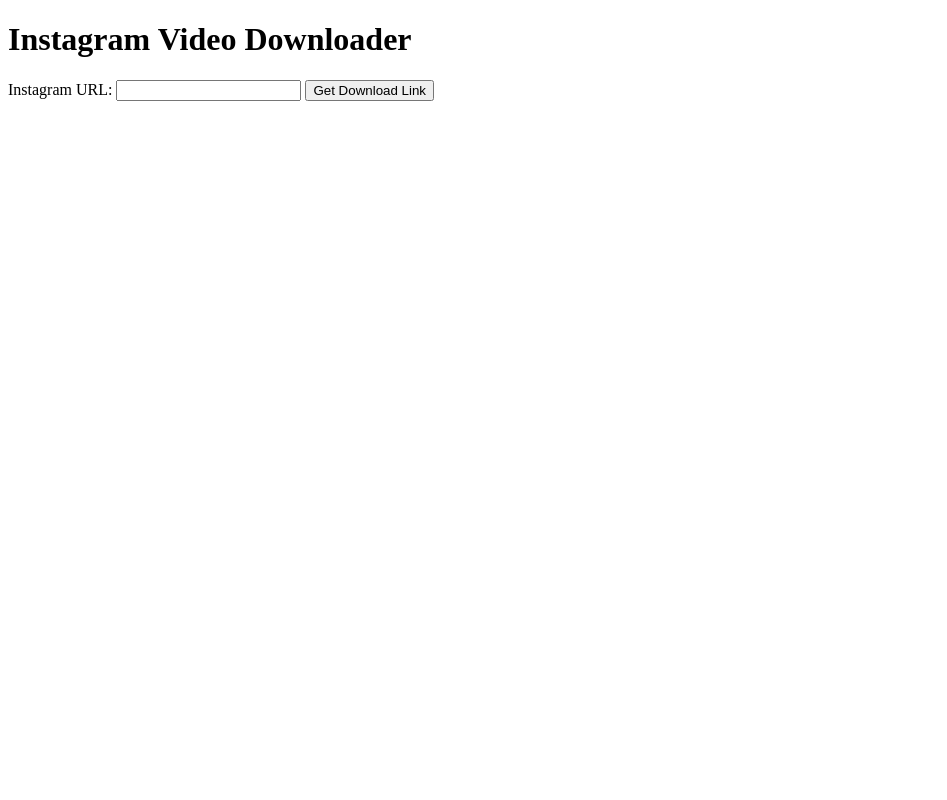
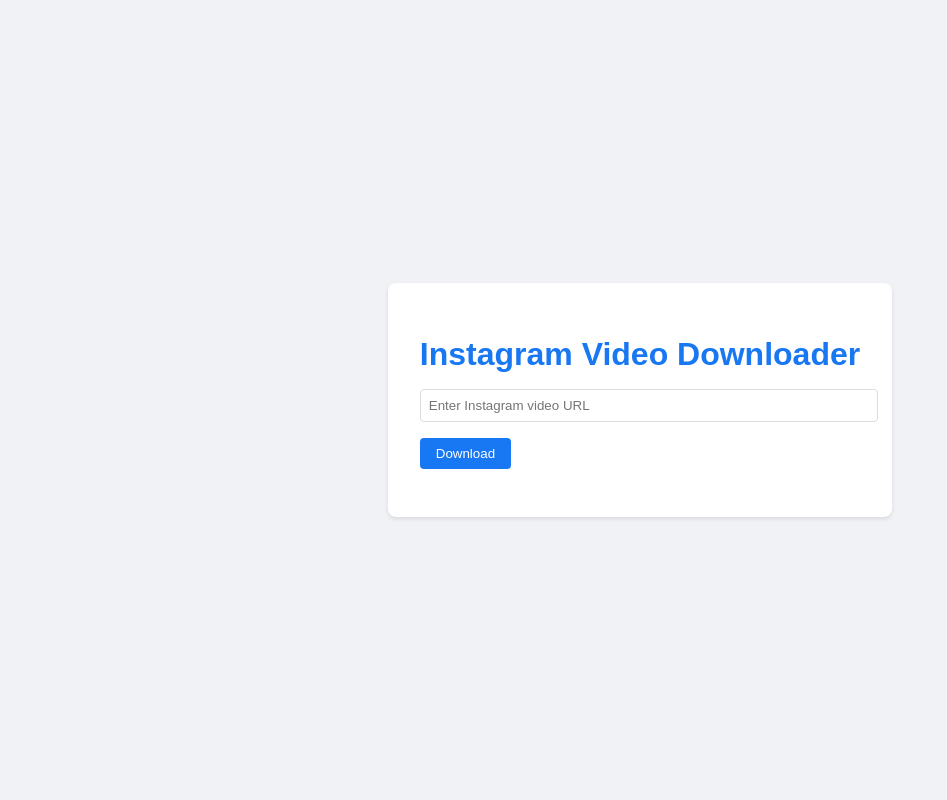
Before and after one commit to Drone181/pagina_python, a Flask app: page / in a window 1280 px wide. Shown: the whole page, without its empty margins (0-947 px from the left). Run offline with Flask 3, Linux system fonts and the light colour scheme.

Commit message:
act_3.0
another big reimplementation

```diff
--- a/app.py
+++ b/app.py
@@ -1,29 +1,47 @@
-from flask import Flask, request, render_template, redirect
-import logging
-from urllib.parse import quote
+from flask import Flask, request, jsonify, send_file, render_template
+import requests
+import os
 
 app = Flask(__name__)
-logging.basicConfig(level=logging.DEBUG)
 
-def get_downloader_link(instagram_url):
-    # Using a reliable third-party Instagram downloader
-    base_url = "https://www.instagramsave.com/download-instagram-videos.php"
-    encoded_url = quote(instagram_url)
-    return f"{base_url}?url={encoded_url}"
+# Get the API key from environment variable
+API_KEY = os.environ.get('RAPIDAPI_KEY')
 
-@app.route('/', methods=['GET', 'POST'])
+@app.route('/')
 def index():
-    downloader_link = None
-    if request.method == 'POST':
-        instagram_url = request.form.get('url')
-        logging.info(f"Received Instagram URL: {instagram_url}")
-        if instagram_url:
-            downloader_link = get_downloader_link(instagram_url)
-            logging.info(f"Generated downloader link: {downloader_link}")
+    return render_template('index.html')
+
+@app.route('/api/download', methods=['POST'])
+def download_video():
+    instagram_url = request.json.get('url')
+    if not instagram_url:
+        return jsonify({"error": "No URL provided"}), 400
+
+    api_url = "https://instagram-downloader-download-instagram-videos-stories.p.rapidapi.com/index"
+    querystring = {"url": instagram_url}
+    headers = {
+        "X-RapidAPI-Key": API_KEY,
+        "X-RapidAPI-Host": "instagram-downloader-download-instagram-videos-stories.p.rapidapi.com"
+    }
+
+    try:
+        response = requests.get(api_url, headers=headers, params=querystring)
+        response.raise_for_status()
+        data = response.json()
+
+        if 'media' in data and data['media']:
+            video_url = data['media']
+            video_response = requests.get(video_url)
+            return send_file(
+                video_response.content,
+                mimetype='video/mp4',
+                as_attachment=True,
+                download_name='instagram_video.mp4'
+            )
         else:
-            logging.warning("No Instagram URL provided")
-            return "Please provide an Instagram URL."
-    return render_template('index.html', downloader_link=downloader_link)
+            return jsonify({"error": "Unable to fetch video URL"}), 500
+    except requests.RequestException as e:
+        return jsonify({"error": str(e)}), 500
 
 if __name__ == '__main__':
-    app.run(debug=True)
+    app.run(host='0.0.0.0', port=int(os.environ.get('PORT', 5000)))
--- a/requirements.txt
+++ b/requirements.txt
@@ -1,4 +1,3 @@
 Flask==3.0.2
-gunicorn ==23.0.0
-instaloader ==4.13.1
-requests ==2.32.3
+requests==2.32.3
+gunicorn==23.0.0
--- a/templates/index.html
+++ b/templates/index.html
@@ -4,20 +4,93 @@
     <meta charset="UTF-8">
     <meta name="viewport" content="width=device-width, initial-scale=1.0">
     <title>Instagram Video Downloader</title>
+    <style>
+        body {
+            font-family: Arial, sans-serif;
+            display: flex;
+            justify-content: center;
+            align-items: center;
+            height: 100vh;
+            margin: 0;
+            background-color: #f0f2f5;
+        }
+        .container {
+            background-color: white;
+            padding: 2rem;
+            border-radius: 8px;
+            box-shadow: 0 2px 4px rgba(0, 0, 0, 0.1);
+        }
+        h1 {
+            color: #1877f2;
+            margin-bottom: 1rem;
+        }
+        input[type="text"] {
+            width: 100%;
+            padding: 0.5rem;
+            margin-bottom: 1rem;
+            border: 1px solid #ddd;
+            border-radius: 4px;
+        }
+        button {
+            background-color: #1877f2;
+            color: white;
+            border: none;
+            padding: 0.5rem 1rem;
+            border-radius: 4px;
+            cursor: pointer;
+        }
+        button:hover {
+            background-color: #166fe5;
+        }
+        #message {
+            margin-top: 1rem;
+            color: #1877f2;
+        }
+    </style>
 </head>
 <body>
-    <h1>Instagram Video Downloader</h1>
-    <form method="POST">
-        <label for="url">Instagram URL:</label>
-        <input type="text" id="url" name="url" required>
-        <button type="submit">Get Download Link</button>
-    </form>
+    <div class="container">
+        <h1>Instagram Video Downloader</h1>
+        <input type="text" id="instagram-url" placeholder="Enter Instagram video URL">
+        <button onclick="downloadVideo()">Download</button>
+        <div id="message"></div>
+    </div>
 
-    {% if downloader_link %}
-    <div>
-        <h2>Download Link:</h2>
-        <a href="{{ downloader_link }}" target="_blank">Click here to download your video</a>
-    </div>
-    {% endif %}
+    <script>
+        function downloadVideo() {
+            const url = document.getElementById('instagram-url').value;
+            const messageElement = document.getElementById('message');
+            messageElement.textContent = 'Downloading...';
+
+            fetch('/api/download', {
+                method: 'POST',
+                headers: {
+                    'Content-Type': 'application/json',
+                },
+                body: JSON.stringify({ url: url }),
+            })
+            .then(response => {
+                if (response.ok) {
+                    return response.blob();
+                }
+                throw new Error('Network response was not ok.');
+            })
+            .then(blob => {
+                const url = window.URL.createObjectURL(blob);
+                const a = document.createElement('a');
+                a.style.display = 'none';
+                a.href = url;
+                a.download = 'instagram_video.mp4';
+                document.body.appendChild(a);
+                a.click();
+                window.URL.revokeObjectURL(url);
+                messageElement.textContent = 'Download complete!';
+            })
+            .catch(error => {
+                console.error('Error:', error);
+                messageElement.textContent = 'Error downloading video. Please try again.';
+            });
+        }
+    </script>
 </body>
 </html>
```
